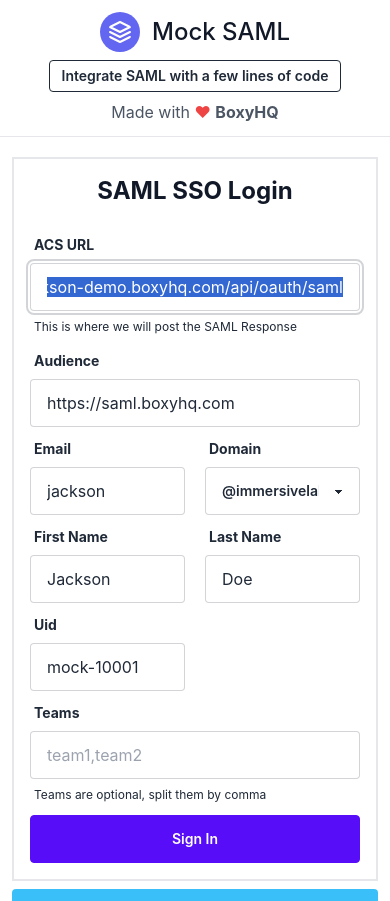
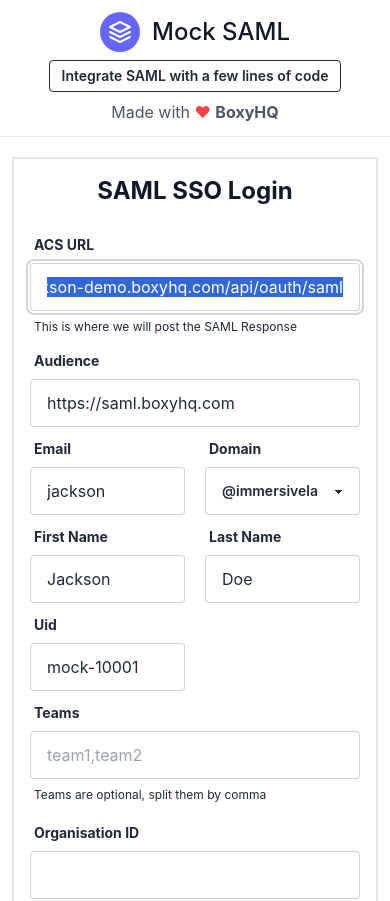
Before and after one commit to boxyhq/mock-saml, a Next.js app: page /saml/login in a window 390 px wide. Built offline with nearby package versions, Linux system fonts and the light colour scheme; no server answers.

Commit message:
Add organisation to saml payload

```diff
--- a/pages/api/saml/auth.ts
+++ b/pages/api/saml/auth.ts
@@ -7,7 +7,7 @@
 
 export default async function handler(req: NextApiRequest, res: NextApiResponse) {
   if (req.method === 'POST') {
-    const { email, uid, firstName, lastName, teams, audience, acsUrl, id, relayState } = req.body;
+    const { email, uid, firstName, lastName, teams, organisationId, audience, acsUrl, id, relayState } = req.body;
 
     if (!email.endsWith('@immersivelabs.com') && !email.endsWith('@immersivelabs.org')) {
       res.status(403).send(`${email} denied access`);
@@ -22,6 +22,7 @@
       firstName,
       lastName,
       uid,
+      organisationId,
       teams: teams.split(',')
     };
 
--- a/pages/saml/login.tsx
+++ b/pages/saml/login.tsx
@@ -16,6 +16,7 @@
     firstName: 'Jackson',
     lastName: 'Doe',
     teams: '',
+    organisationId: null
   });
 
   const acsUrlInp = useRef<HTMLInputElement>(null);
@@ -43,7 +44,7 @@
   const handleSubmit = async (e: FormEvent<HTMLFormElement>) => {
     e.preventDefault();
 
-    const { username, firstName, lastName, domain, uid, teams } = state;
+    const { username, firstName, lastName, domain, uid, teams, organisationId } = state;
 
     const response = await fetch(`/api/saml/auth`, {
       method: 'POST',
@@ -57,6 +58,7 @@
         lastName,
         id,
         teams,
+        organisationId,
         audience: audience || state.audience,
         acsUrl: acsUrl || state.acsUrl,
         providerName,
@@ -222,6 +224,26 @@
                       <span className='label-text-alt'>Teams are optional, split them by comma</span>
                     </label>
                   </div>
+                  <div className='col-span-2'>
+                    <div className='form-control'>
+                      <label className='label'>
+                        <span className='label-text font-bold'>Organisation ID</span>
+                      </label>
+                      <input
+                        name='organisationId'
+                        id='organisationId'
+                        autoComplete='off'
+                        type='text'
+                        value={state.organisationId}
+                        onChange={handleChange}
+                        className='input input-bordered'
+                        title='Please provide an organisationId'
+                      />
+                    </div>
+                    <label className='label'>
+                      <span className='label-text-alt'>urn:mace:dir:attribute-def:organisation-id (ex: 12)</span>
+                    </label>
+                  </div>
                   <button className='btn btn-primary col-span-2 block'>Sign In</button>
                 </div>
               </form>
--- a/types/index.ts
+++ b/types/index.ts
@@ -38,4 +38,5 @@
   lastName: string;
   uid: string;
   teams: [string];
+  organisationId: string;
 };
--- a/utils/response.ts
+++ b/utils/response.ts
@@ -88,6 +88,16 @@
         '@NameFormat': 'urn:oasis:names:tc:SAML:2.0:attrname-format:unspecified',
         'saml:AttributeValue': teamsAttributeValue,
       },
+      {
+        '@Name': 'urn:mace:dir:attribute-def:organisation-id',
+        '@NameFormat': 'urn:oasis:names:tc:SAML:2.0:attrname-format:unspecified',
+        'saml:AttributeValue': {
+          '@xmlns:xs': 'http://www.w3.org/2001/XMLSchema',
+          '@xmlns:xsi': 'http://www.w3.org/2001/XMLSchema-instance',
+          '@xsi:type': 'xs:string',
+          '#text': user.organisationId,
+        },
+      },
     ],
   };
 
```
